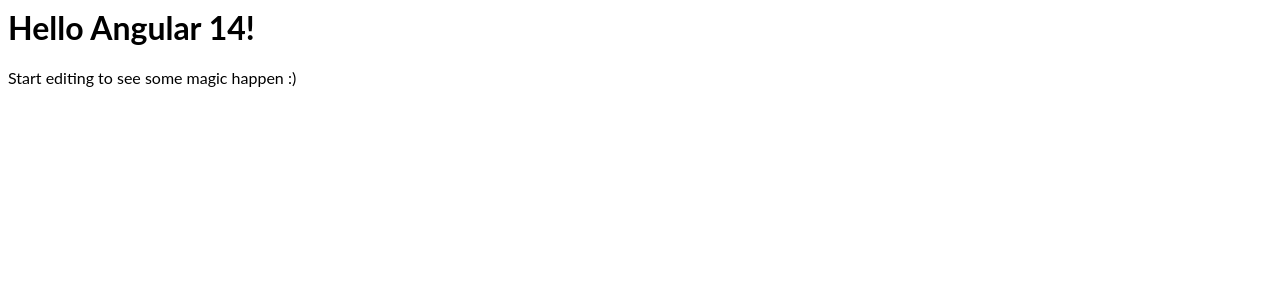
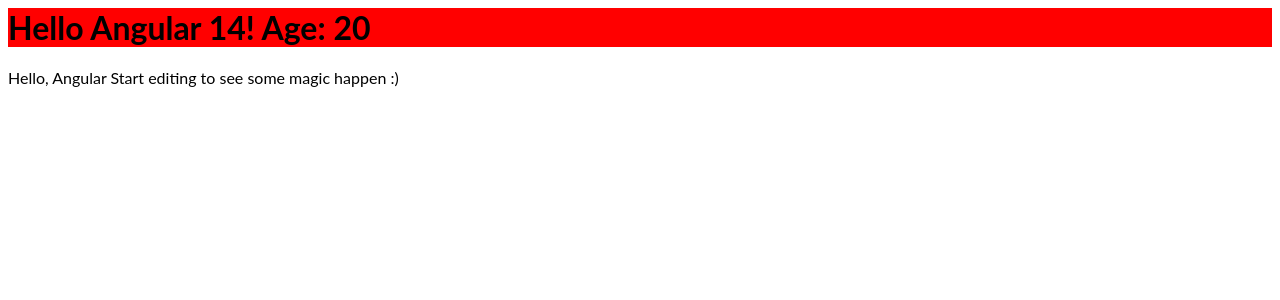
Before and after one commit to SongFuZhen/stackblitz-code, an Angular app: page / in a window 1280 px wide. Shown: the top 300 px of the page. Built offline with nearby package versions, Linux system fonts and the light colour scheme.

Commit message:
3 files modified

```diff
--- a/src/app/app.component.html
+++ b/src/app/app.component.html
@@ -1,4 +1,2 @@
-<hello name="{{ name }}"></hello>
-<p>
-  Start editing to see some magic happen :)
-</p>
+<hello name="{{ name }}" [age]="age"></hello>
+<p>Hello, Angular Start editing to see some magic happen :)</p>
--- a/src/app/app.component.ts
+++ b/src/app/app.component.ts
@@ -3,8 +3,9 @@
 @Component({
   selector: 'my-app',
   templateUrl: './app.component.html',
-  styleUrls: [ './app.component.css' ]
+  styleUrls: ['./app.component.css'],
 })
-export class AppComponent  {
+export class AppComponent {
   name = 'Angular ' + VERSION.major;
+  age = 20;
 }
--- a/src/app/hello.component.ts
+++ b/src/app/hello.component.ts
@@ -2,9 +2,10 @@
 
 @Component({
   selector: 'hello',
-  template: `<h1>Hello {{name}}!</h1>`,
-  styles: [`h1 { font-family: Lato; }`]
+  template: `<h1>Hello {{name}}! Age: {{age}}</h1>`,
+  styles: [`h1 { font-family: Lato; background: red; }`],
 })
-export class HelloComponent  {
+export class HelloComponent {
   @Input() name: string;
+  @Input() age: number;
 }
```
